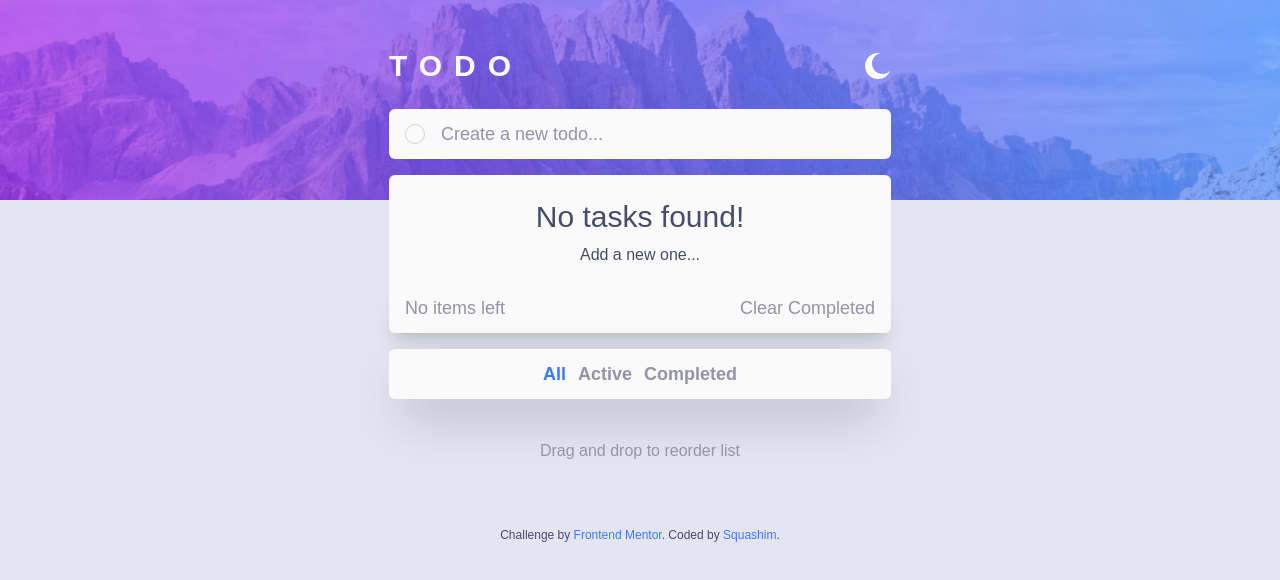
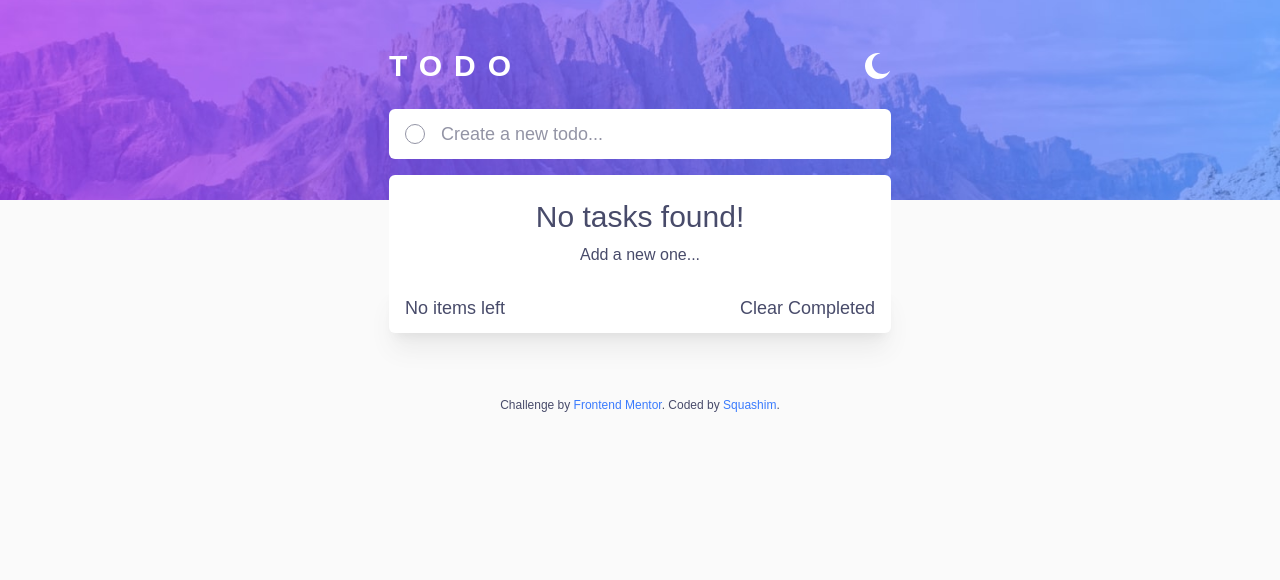
Before and after one commit to Squashim/todo-app, a React (Create React App) app: page / in a window 1280 px wide. Shown: the top 580 px of the page. Built offline with nearby package versions, Linux system fonts and the light colour scheme.

Commit message:
Added localStorage theme and todos saving | 50%

```diff
--- a/src/App.js
+++ b/src/App.js
@@ -1,16 +1,7 @@
-//Components
-import Footer from "./components/Footer";
-import Header from "./components/Header";
-import TodoList from "./components/TodoList";
+import Home from "./pages/Home";
 
 function App() {
-	return (
-		<div className='transition-all duration-500 ease scroll-smooth w-full h-screen dark:bg-darkGrayBg bg-lightGray200 overflow-y-scroll'>
-			<Header />
-			<TodoList />
-			<Footer />
-		</div>
-	);
+	return <Home></Home>;
 }
 
 export default App;
--- /dev/null
+++ b/src/components/FilterContainer.js
@@ -0,0 +1,24 @@
+import React from "react";
+
+const FilterContainer = () => {
+	// const filterList = FILTER_NAMES.map((name) => (
+	// 	<FilterButton
+	// 		key={name}
+	// 		name={name}
+	// 		setFilter={setFilter}
+	// 		isPressed={name === filter}
+	// 	/>
+	// ));
+	return (
+		<>
+			<div className='dark:shadow-black/50 shadow-2xl min-h-[50px] mt-4 justify-center w-full flex items-center bg-lightGray100 dark:bg-darkGrayTodoBg px-4 rounded-md gap-3 '>
+				{/* {filterList} */}
+			</div>
+			<p className='px-4 w-full text-center sm:text-base text-sm dark:text-darkInputText text-lightGray400 mt-10'>
+				Drag and drop to reorder list
+			</p>
+		</>
+	);
+};
+
+export default FilterContainer;
--- a/src/components/Footer.js
+++ b/src/components/Footer.js
@@ -2,7 +2,7 @@ import React from "react";
 
 const Footer = () => {
 	return (
-		<footer className='max-w-[550px] mx-auto text-xs w-full text-center dark:text-darkInputText text-lightGray500 mt-10'>
+		<footer className=' max-w-[550px] mx-auto text-xs w-full text-center text-textColor mt-10'>
 			Challenge by{" "}
 			<a
 				href='https://www.frontendmentor.io?ref=challenge'
--- a/src/components/Placeholder.js
+++ b/src/components/Placeholder.js
@@ -2,15 +2,15 @@ import React from "react";
 
 const Placeholder = ({ filter }) => {
 	return (
-		<div className='text-center w-full bg-lightGray100 dark:bg-darkGrayTodoBg rounded-t-md p-4'>
-			<h2 className='sm:text-3xl text-2xl sm:my-2 text-lightGray500 dark:text-darkGrayText'>
+		<div className='text-center w-full bg-bgTodo rounded-t-md p-4'>
+			<h2 className='sm:text-3xl text-2xl sm:my-2 text-textColor'>
 				{filter === "all"
 					? "No tasks found!"
 					: filter === "active"
 					? "No active tasks found!"
 					: "No completed tasks found!"}
 			</h2>
-			<p className='text-lightGray500 dark:text-darkGrayText sm:text-base mt-2 text-xs'>
+			<p className='text-textColor sm:text-base mt-2 text-xs'>
 				{filter === "all"
 					? "Add a new one..."
 					: filter === "active"
--- a/src/components/TodoForm.js
+++ b/src/components/TodoInput.js
@@ -1,6 +1,6 @@
 import React, { useState } from "react";
 
-const TodoForm = (props) => {
+const TodoInput = (props) => {
 	const [input, setInput] = useState("");
 
 	const handleChange = (e) => {
@@ -9,17 +9,16 @@ const TodoForm = (props) => {
 
 	const handleSubmit = (e) => {
 		e.preventDefault();
-
 		props.onSubmit({
 			id: Math.floor(Math.random() * 10000),
 			text: input,
+			isCompleted: false,
 		});
-
 		setInput("");
 	};
 	return (
-		<div className=' flex items-center w-full min-h-[50px] mb-4 h-full bg-lightGray100 dark:bg-darkGrayTodoBg rounded-md px-4'>
-			<div className='min-w-[20px] min-h-[20px] rounded-full border-[1px] border-lightGray300 dark:border-darkElements mr-4'></div>
+		<div className=' flex items-center w-full min-h-[50px] mb-4 h-full bg-bgTodo rounded-md px-4'>
+			<div className='min-w-[20px] min-h-[20px] rounded-full border-[1px] border-elementsColor mr-4'></div>
 			<form onSubmit={handleSubmit} className='w-full'>
 				<input
 					maxLength={30}
@@ -28,11 +27,11 @@ const TodoForm = (props) => {
 					onChange={handleChange}
 					value={input}
 					placeholder='Create a new todo...'
-					className='sm:text-lg placeholder:sm:text-lg w-full caret-primary bg-transparent text-sm dark:text-darkGrayText  text-lightGray500 placeholder:text-lightGray400 dark:placeholder:text-darkInputText border-none outline-none'
+					className='sm:text-lg placeholder:sm:text-lg w-full caret-primary bg-transparent text-sm text-textColor placeholder:text-elementsColor border-none outline-none'
 				/>
 			</form>
 		</div>
 	);
 };
 
-export default TodoForm;
+export default TodoInput;
--- a/src/components/TodoList.js
+++ b/src/components/TodoList.js
@@ -1,9 +1,10 @@
 import React, { useEffect, useState } from "react";
 import { DragDropContext, Droppable } from "react-beautiful-dnd";
 import FilterButton from "./FilterButton";
+import FilterContainer from "./FilterContainer";
 import Placeholder from "./Placeholder";
 import Todo from "./Todo";
-import TodoForm from "./TodoForm";
+import TodoInput from "./TodoInput";
 
 const FILTER_MAP = {
 	all: () => true,
@@ -13,7 +14,10 @@ const FILTER_MAP = {
 const FILTER_NAMES = Object.keys(FILTER_MAP);
 
 const TodoList = () => {
-	const [todos, setTodos] = useState([]);
+	const [todos, setTodos] = useState(
+		JSON.parse(localStorage.getItem("todoList")) || []
+	);
+
 	const [filter, setFilter] = useState("all");
 
 	const addTodo = (todo) => {
@@ -21,38 +25,32 @@ const TodoList = () => {
 			return;
 		}
 		const newTodos = [todo, ...todos];
-
+		localStorage.setItem("todoList", JSON.stringify(newTodos));
 		setTodos(newTodos);
 	};
 
 	const completeTodo = (id) => {
 		let updatedTodos = todos.map((todo) => {
 			if (todo.id === id) {
-				todo.isComplete = !todo.isComplete;
+				todo.isCompleted = !todo.isCompleted;
 			}
 			return todo;
 		});
+		localStorage.setItem("todoList", JSON.stringify(updatedTodos));
 		setTodos(updatedTodos);
 	};
 
 	const removeTodo = (id) => {
 		const removedArr = [...todos].filter((todo) => todo.id !== id);
+		localStorage.setItem("todoList", JSON.stringify(removedArr));
 		setTodos(removedArr);
 	};
 
 	const clearCompleted = () => {
-		const removedArr = [...todos].filter((todo) => todo.isComplete !== true);
+		const removedArr = [...todos].filter((todo) => todo.isCompleted !== true);
+		localStorage.setItem("todoList", JSON.stringify(removedArr));
 		setTodos(removedArr);
 	};
-
-	const filterList = FILTER_NAMES.map((name) => (
-		<FilterButton
-			key={name}
-			name={name}
-			setFilter={setFilter}
-			isPressed={name === filter}
-		/>
-	));
 
 	const handleOnDragEnd = (result) => {
 		if (!result.destination) return;
@@ -65,7 +63,7 @@ const TodoList = () => {
 	return (
 		<main className='max-w-[550px] mx-auto w-full flex flex-col p-6 items-center mt-[-115px] '>
 			{/* Todos input */}
-			<TodoForm onSubmit={addTodo} />
+			<TodoInput onSubmit={addTodo} />
 
 			{/* Todos list */}
 			<DragDropContext onDragEnd={handleOnDragEnd}>
@@ -93,8 +91,8 @@ const TodoList = () => {
 			</DragDropContext>
 
 			{/* Todos info */}
-			<div className='dark:shadow-black/50 shadow-xl flex items-center h-full min-h-[50px] bg-lightGray100 dark:bg-darkGrayTodoBg px-4 w-full rounded-b-md'>
-				<div className='sm:text-lg text-xs text-lightGray400 dark:text-darkInputText flex items-center justify-between w-full'>
+			<div className=' shadow-shadowColor shadow-xl flex items-center h-full min-h-[50px] bg-bgTodo px-4 w-full rounded-b-md'>
+				<div className='sm:text-lg text-xs text-textColor flex items-center justify-between w-full'>
 					<p>
 						{todos.filter(FILTER_MAP[filter]).length === 0
 							? "No items left"
@@ -102,20 +100,14 @@ const TodoList = () => {
 					</p>
 					<p
 						onClick={clearCompleted}
-						className='cursor-pointer hover:dark:text-darkGray300Hover hover:text-lightGray500'>
+						className='cursor-pointer hover:text-hoverColor'>
 						Clear Completed
 					</p>
 				</div>
 			</div>
 
-			{/* Filter buttons */}
-			<div className='dark:shadow-black/50 shadow-2xl min-h-[50px] mt-4 justify-center w-full flex items-center bg-lightGray100 dark:bg-darkGrayTodoBg px-4 rounded-md gap-3 '>
-				{filterList}
-			</div>
-
-			<p className='px-4 w-full text-center sm:text-base text-sm dark:text-darkInputText text-lightGray400 mt-10'>
-				Drag and drop to reorder list
-			</p>
+			{/* Filter container */}
+			{/* <FilterContainer /> */}
 		</main>
 	);
 };
--- a/src/index.css
+++ b/src/index.css
@@ -4,7 +4,28 @@
 
 @import url("https://fonts.googleapis.com/css2?family=Josefin+Sans:wght@400;700&display=swap");
 
+.light-theme {
+	--bg-main: hsl(0, 0%, 98%);
+	--bg-todo: hsl(0, 0%, 100%);
+	--text: hsl(235, 19%, 35%);
+	--hover: hsl(235, 19%, 35%);
+	--elements: hsl(236, 9%, 61%);
+	--shadow: rgba(89, 89, 89, 0.094);
+}
+
+.dark-theme {
+	--bg-main: hsl(235, 21%, 11%);
+	--bg-todo: hsl(235, 24%, 19%);
+	--text: hsl(234, 39%, 85%);
+	--hover: hsl(236, 33%, 92%);
+	--elements: hsl(233, 14%, 35%);
+	--shadow: rgba(0, 0, 0, 0.47);
+}
+
 body {
+	width: 100%;
+	height: 100vh;
 	font-family: "Josefin Sans", sans-serif;
 	font-size: 18px;
+	background-color: var(--bg-main);
 }
--- /dev/null
+++ b/src/pages/Home.js
@@ -0,0 +1,28 @@
+import React, { useEffect, useState } from "react";
+import Header from "../components/Header";
+import Footer from "../components/Footer";
+import TodoList from "../components/TodoList";
+
+const Home = () => {
+	const [theme, setTheme] = useState(
+		localStorage.getItem("theme") || "light-theme"
+	);
+
+	useEffect(() => {
+		if (theme === "light-theme") {
+			document.body.classList.add("light-theme");
+		} else {
+			document.body.classList.add("dark-theme");
+		}
+	}, [theme]);
+
+	return (
+		<>
+			<Header theme={theme} setTheme={setTheme} />
+			<TodoList />
+			<Footer />
+		</>
+	);
+};
+
+export default Home;
--- a/tailwind.config.js
+++ b/tailwind.config.js
@@ -12,23 +12,12 @@ module.exports = {
 				gradientFrom: "hsl(192, 100%, 67%)",
 				gradientTo: "hsl(280, 87%, 65%)",
 
-				lightGray100: "hsl(0, 0%, 98%)",
-				lightGray200: "hsl(236, 33%, 92%)",
-				lightGray300: "hsl(233, 11%, 84%)",
-				lightGray400: "hsl(236, 9%, 61%)",
-				lightGray500: "hsl(235, 19%, 35%)",
-
-				darkGrayBg: "#181824",
-				darkGrayTodoBg: "#25273c",
-				darkInputText: "#54566b",
-				darkText: "#898ba2",
-				darkElements: "#3c3e55",
-
-				darkGrayText: "hsl(234, 39%, 85%)",
-				darkGray300Hover: "hsl(236, 33%, 92%)",
-				darkGray400: "hsl(234, 11%, 52%)",
-				darkGray500: "hsl(233, 14%, 35%)",
-				darkGray600: "hsl(237, 14%, 26%)",
+				bgMain: "var(--bg-main)",
+				bgTodo: "var(--bg-todo)",
+				textColor: "var(--text)",
+				hoverColor: "var(--hover)",
+				elementsColor: "var(--elements)",
+				shadowColor: "var(--shadow)",
 			},
 		},
 	},
```
Also changed, not shown: src/components/Header.js (+4 -6 lines), src/components/ThemeChanger.js (+13 -9 lines), src/components/Todo.js (+9 -9 lines).
